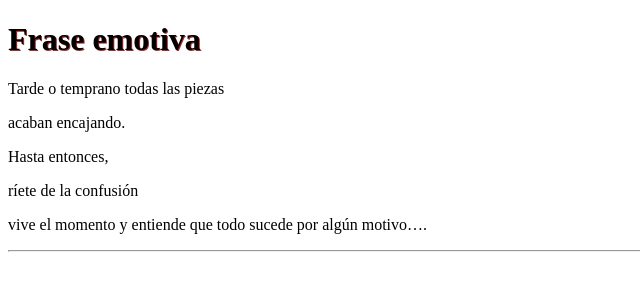
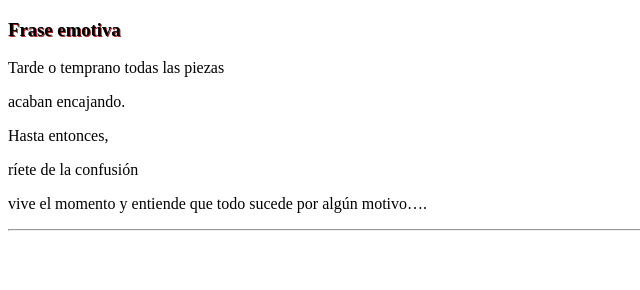
Before and after one commit to marianabc2006/html-marianabc, a website: page tarea1.html in a window 1280 px wide. Shown: the whole page, without its empty margins (0-640 px from the left). Drawn offline with Linux system fonts and the light colour scheme.

```diff
--- a/tarea1.html
+++ b/tarea1.html
@@ -8,7 +8,7 @@
     <title>Static Template</title>
   </head>
   <body>
-    <h1 id="Titulo">Frase emotiva</h1>
+    <h3 id="Titulo">Frase emotiva</h1>
     <p id="Frase1">
       Tarde o temprano todas las piezas
     </p>
```
